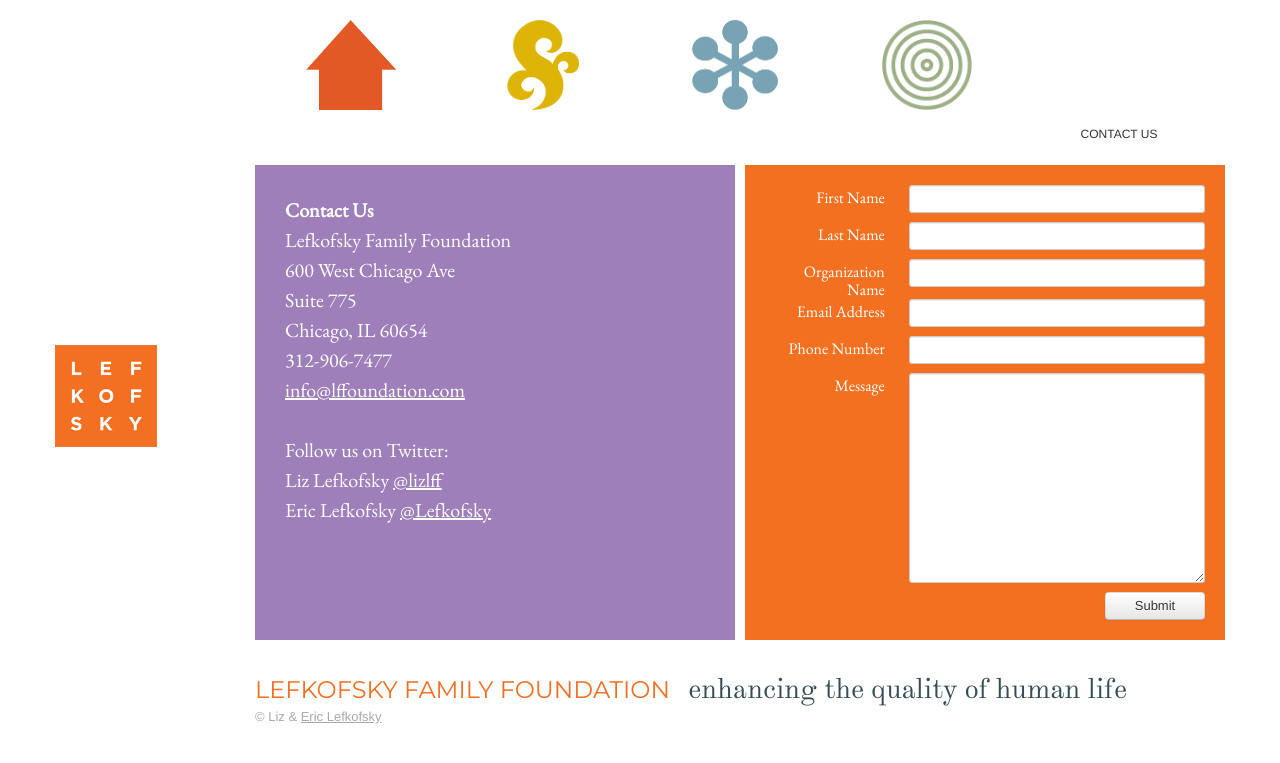
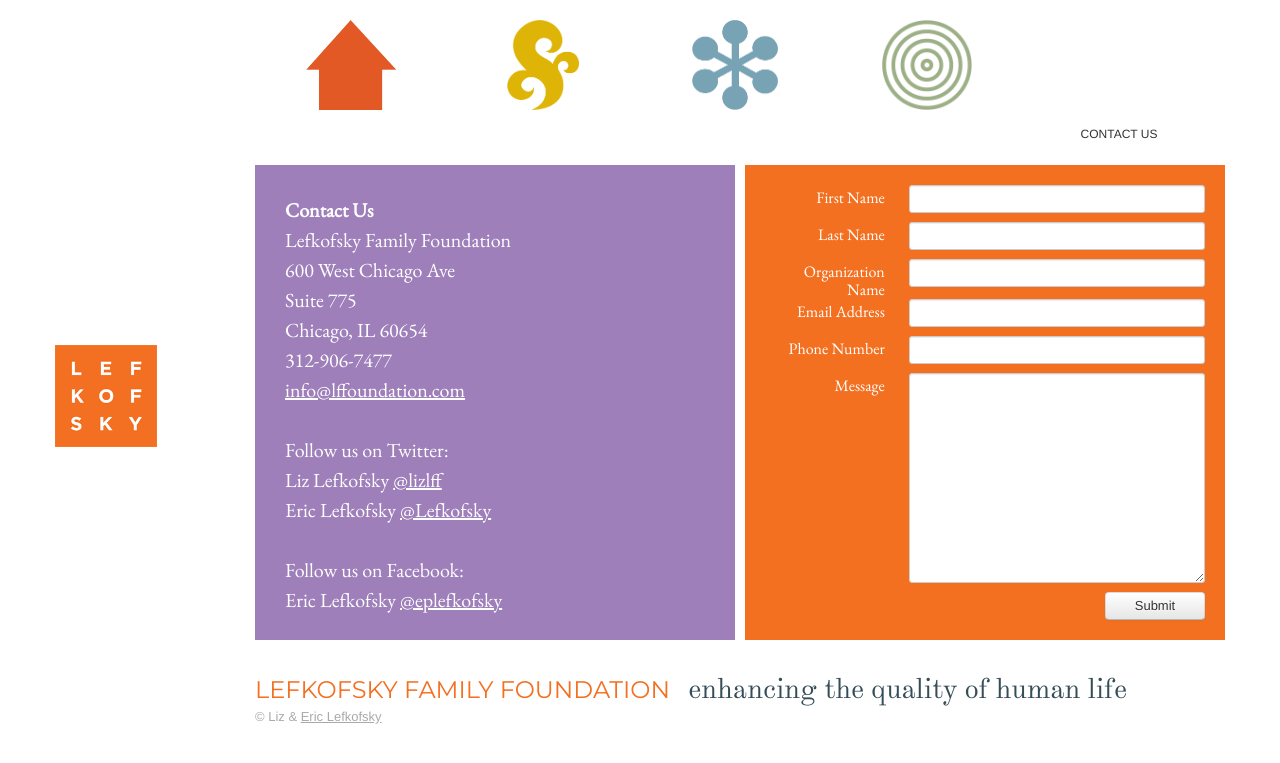
Before and after one commit to arjunvenkat/lefkofsky-jekyll, a Jekyll site: the page built from contact/index.html, in a window 1280 px wide. Shown: the top 763 px of the page. Built offline with Jekyll 4.4.1, drawn with Linux system fonts in a browser that asks for light colours; some web fonts are replaced.

Commit message:
adds facebook follow to contact page

```diff
--- a/contact/index.html
+++ b/contact/index.html
@@ -22,8 +22,12 @@
         <br>
         <br>
         Follow us on Twitter:<br />
-Liz Lefkofsky <a href="https://twitter.com/lizlff" target="_blank">@lizlff</a><br />
-Eric Lefkofsky <a href="https://twitter.com/lefkofsky" target="_blank">@Lefkofsky</a>
+        Liz Lefkofsky <a href="https://twitter.com/lizlff" target="_blank">@lizlff</a><br />
+        Eric Lefkofsky <a href="https://twitter.com/lefkofsky" target="_blank">@Lefkofsky</a>
+        <br>
+        <br>
+        Follow us on Facebook:<br />
+        Eric Lefkofsky <a href="https://www.facebook.com/eplefkofsky" target="_blank">@eplefkofsky</a>
         </p>
       </div>
     </div>
```
